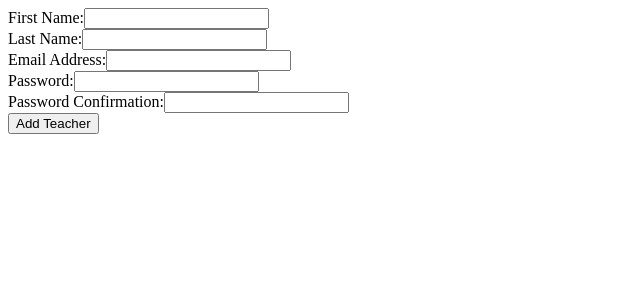
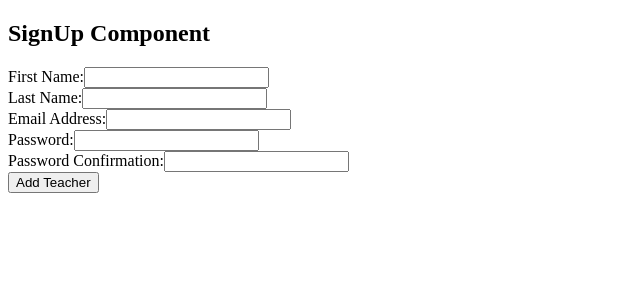
Before and after one commit to PercTruman/phase-4-project-frontend, a React (Create React App) app: page /signup in a window 1280 px wide. Shown: the top 300 px of the page, without its empty margins (0-640 px from the left). Built offline with nearby package versions, Linux system fonts and the light colour scheme.

Commit message:
small cleanup

```diff
--- a/src/Signup.js
+++ b/src/Signup.js
@@ -44,6 +44,7 @@ const Signup = () => {
 
   return (
     <div>
+        <h2> SignUp Component</h2>
       <form onSubmit={handleSubmit}>
         <label>First Name:</label>
         <input
--- a/src/Welcome.js
+++ b/src/Welcome.js
@@ -1,8 +1,8 @@
 import React from 'react'
-import { useNavigate , NavLink } from 'react-router-dom'
+import {  NavLink } from 'react-router-dom'
 
 function Welcome() {
-    let navigate = useNavigate();
+
   return (
     <div>Welcome to Class-ify, your hub for students and their assignments.
         Please login or signup.
```
